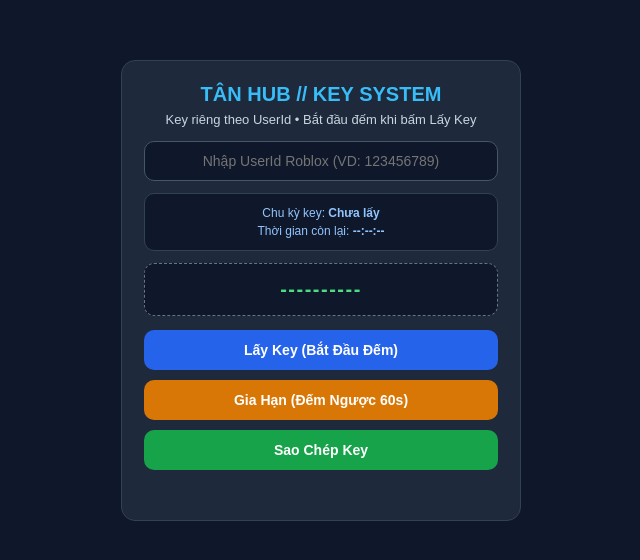
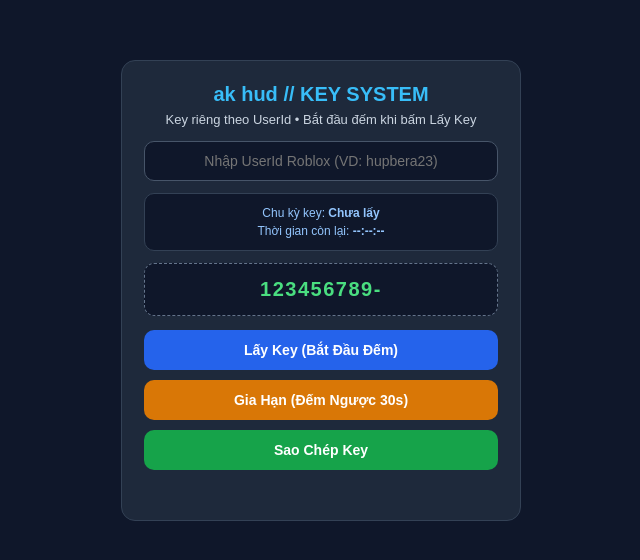
Before and after one commit to dznhatlatan-boop/Wed-key-, a plain HTML site: page index.html in a window 1280 px wide. Shown: the part 110-670 px from the top of the page, without its empty margins (319-959 px from the left). Drawn offline with Linux system fonts and the light colour scheme.

Commit message:
Update key system UI and countdown durations

```diff
--- a/index.html
+++ b/index.html
@@ -43,20 +43,20 @@
 </head>
 <body>
   <div class="box">
-    <h1>TÂN HUB // KEY SYSTEM</h1>
+    <h1>ak hud // KEY SYSTEM</h1>
     <p>Key riêng theo UserId • Bắt đầu đếm khi bấm Lấy Key</p>
 
-    <input id="uidInput" type="text" placeholder="Nhập UserId Roblox (VD: 123456789)" />
+    <input id="uidInput" type="text" placeholder="Nhập UserId Roblox (VD: hupbera23)" />
 
     <div class="info-bar">
       <div>Chu kỳ key: <strong id="cycleLabel">Chưa lấy</strong></div>
       <div>Thời gian còn lại: <strong id="keyCountdown">--:--:--</strong></div>
     </div>
 
-    <div id="keyOut" class="key-box">----------</div>
+    <div id="keyOut" class="key-box">123456789-</div>
 
     <button class="btn-get" onclick="layKeyMoiTuLucNay()">Lấy Key (Bắt Đầu Đếm)</button>
-    <button id="renewBtn" class="btn-renew" onclick="giaHan60s()">Gia Hạn (Đếm Ngược 60s)</button>
+    <button id="renewBtn" class="btn-renew" onclick="giaHan60s()">Gia Hạn (Đếm Ngược 30s)</button>
     <button class="btn-copy" onclick="copyKey()">Sao Chép Key</button>
 
     <div id="msg" class="msg"></div>
@@ -151,7 +151,7 @@
           clearInterval(renewInterval);
           renewInterval = null;
           btn.disabled = false;
-          btn.textContent = "Gia Hạn (Đếm Ngược 60s)";
+          btn.textContent = "Gia Hạn (Đếm Ngược 30s)";
 
           const baseTime = Math.max(Date.now(), expireAtMs);
           currentCycleIdx = currentCycleIdx + 1;
@@ -161,7 +161,7 @@
           const newKey = tinhKey(uid, currentCycleIdx);
           document.getElementById("cycleLabel").textContent = "#" + currentCycleIdx;
           document.getElementById("keyOut").textContent = newKey;
-          document.getElementById("msg").textContent = "Gia hạn xong! Key mới đã được cộng thêm 24h.";
+          document.getElementById("msg").textContent = "Gia hạn xong! Key mới đã được cộng thêm 4h.";
         }
       }, 1000);
     }
```
